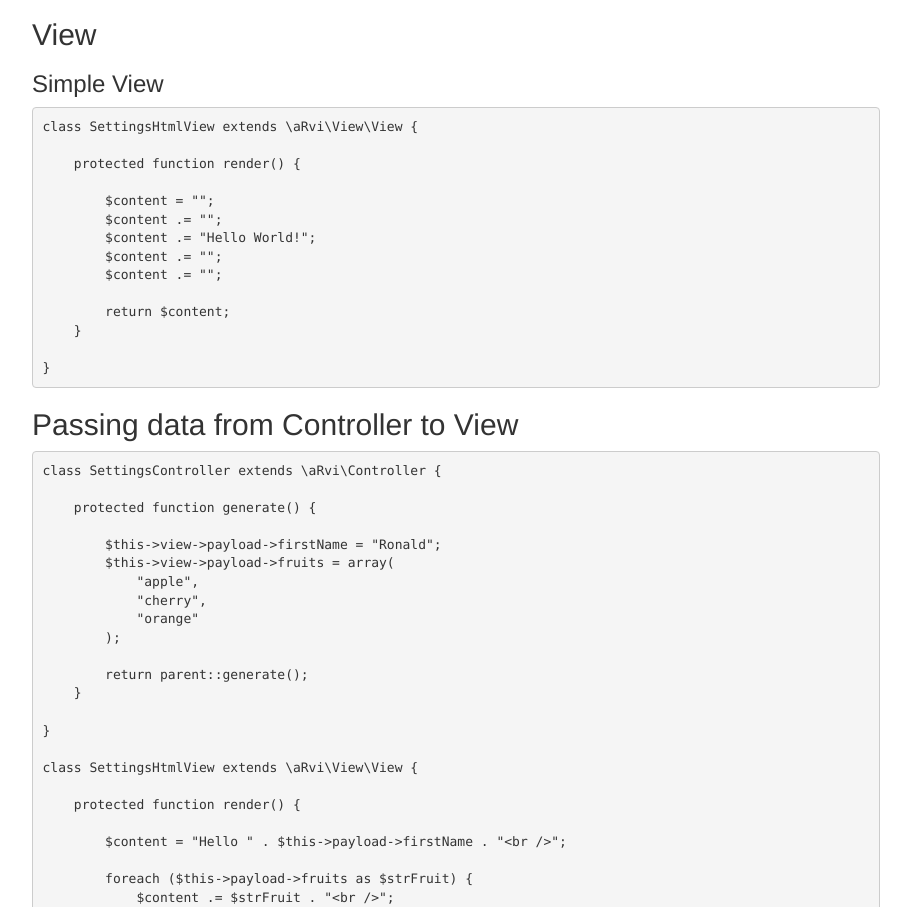
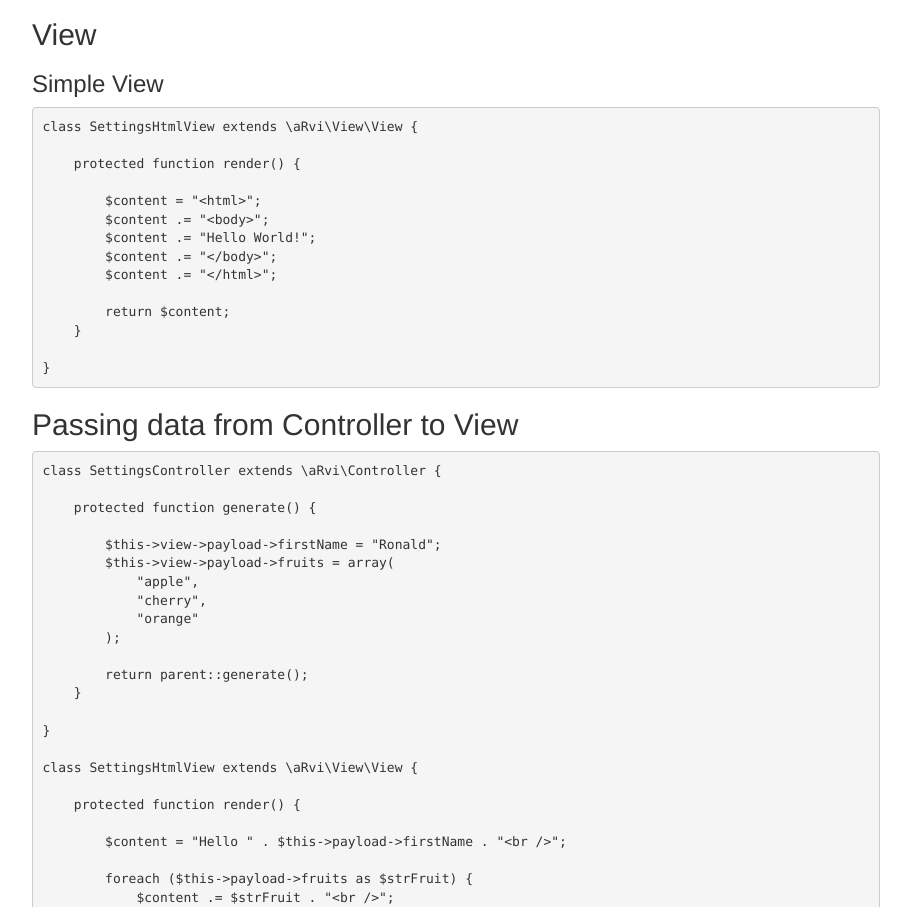
Before and after one commit to rvilbrandt/rvilbrandt.github.io, a plain HTML site: page aRvi/examples.html in a window 1280 px wide. Shown: the part 1342-2249 px from the top of the page, without its empty margins (38-949 px from the left). Drawn offline with nearby package versions, Linux system fonts and the light colour scheme.

Commit message:
Simple View fix

```diff
--- a/aRvi/examples.html
+++ b/aRvi/examples.html
@@ -136,11 +136,11 @@ class SettingsHtmlView extends \aRvi\View\View {
 
     protected function render() {
 
-        $content = "<html>";
-        $content .= "<body>";
+        $content = "&lt;html&gt;";
+        $content .= "&lt;body&gt;";
         $content .= "Hello World!";
-        $content .= "</body>";
-        $content .= "</html>";
+        $content .= "&lt;/body&gt;";
+        $content .= "&lt;/html&gt;";
 
         return $content;
     }
```
